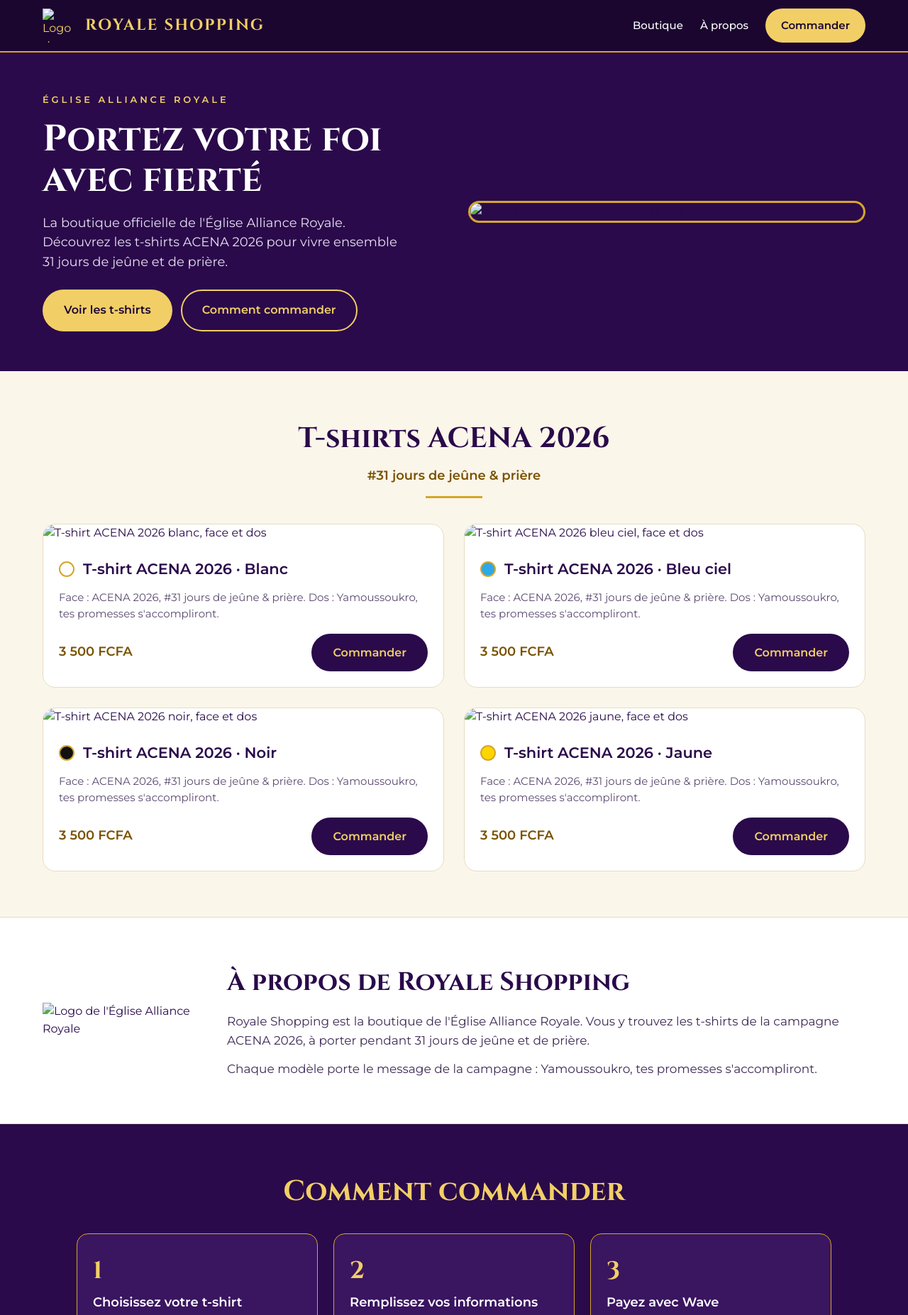
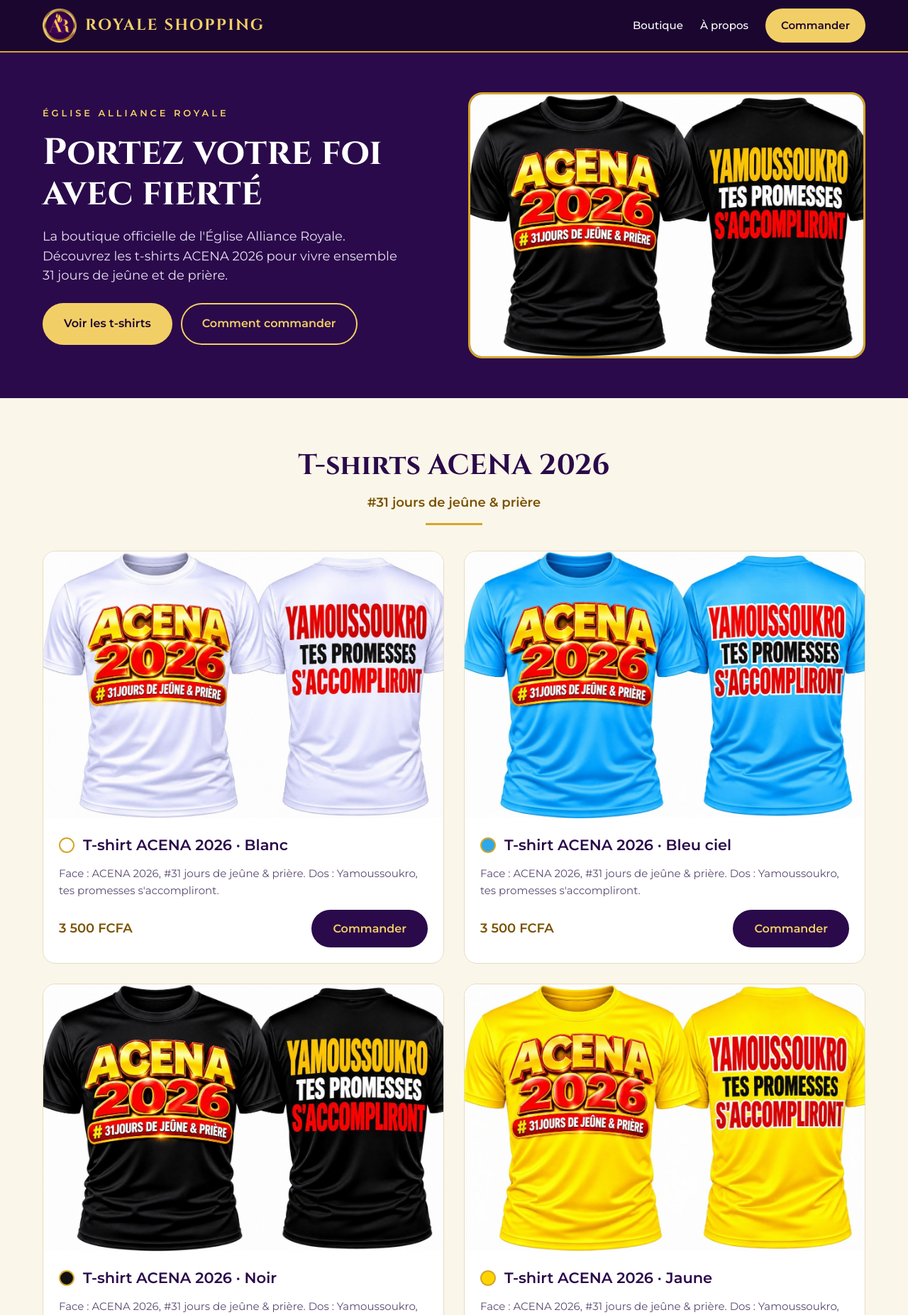
Before and after one commit to DaveProp/Royale-Shopping, a plain HTML site: page index.html in a window 1280 px wide. Shown: the top 1853 px of the page at 71% size. Drawn offline with Linux system fonts and the light colour scheme.

Commit message:
Add files via upload

```diff
--- a/index.html
+++ b/index.html
@@ -7,8 +7,8 @@
 <meta name="description" content="Royale Shopping, la boutique de l'Église Alliance Royale : t-shirts ACENA 2026.">
 <meta name="theme-color" content="#2A0A4A">
 <link rel="manifest" href="manifest.webmanifest">
-<link rel="icon" href="icons/icon-192.png">
-<link rel="apple-touch-icon" href="icons/icon-192.png">
+<link rel="icon" href="icon-192.png">
+<link rel="apple-touch-icon" href="icon-192.png">
 <meta name="apple-mobile-web-app-capable" content="yes">
 <meta name="apple-mobile-web-app-title" content="Royale Shopping">
 <link rel="preconnect" href="https://fonts.googleapis.com">
@@ -106,7 +106,7 @@ dialog::backdrop{background:rgba(27,6,48,.72)}
 <header>
 <div class="wrap">
 <a class="brand" href="#accueil">
-<img src="img/logo-ar.png" alt="Logo de l'Église Alliance Royale">
+<img src="logo-ar.png" alt="Logo de l'Église Alliance Royale">
 <span>ROYALE SHOPPING</span>
 </a>
 <nav>
@@ -132,7 +132,7 @@ dialog::backdrop{background:rgba(27,6,48,.72)}
 <p class="hint" id="ioshint" hidden>Sur iPhone : touchez Partager, puis « Sur l'écran d'accueil ».</p>
 </div>
 <div class="pic">
-<img src="img/tshirt-noir.jpg" alt="T-shirt ACENA 2026 noir, face et dos">
+<img src="tshirt-noir.jpg" alt="T-shirt ACENA 2026 noir, face et dos">
 </div>
 </div>
 </section>
@@ -147,7 +147,7 @@ dialog::backdrop{background:rgba(27,6,48,.72)}
 <div class="grid">
 
 <article class="card">
-<img src="img/tshirt-blanc.jpg" alt="T-shirt ACENA 2026 blanc, face et dos">
+<img src="tshirt-blanc.jpg" alt="T-shirt ACENA 2026 blanc, face et dos">
 <div class="body">
 <div class="name"><span class="dot" style="background:#FFFFFF"></span><h3>T-shirt ACENA 2026 · Blanc</h3></div>
 <p>Face : ACENA 2026, #31 jours de jeûne &amp; prière. Dos : Yamoussoukro, tes promesses s'accompliront.</p>
@@ -156,7 +156,7 @@ dialog::backdrop{background:rgba(27,6,48,.72)}
 </article>
 
 <article class="card">
-<img src="img/tshirt-bleu.jpg" alt="T-shirt ACENA 2026 bleu ciel, face et dos">
+<img src="tshirt-bleu.jpg" alt="T-shirt ACENA 2026 bleu ciel, face et dos">
 <div class="body">
 <div class="name"><span class="dot" style="background:#2DA8E8"></span><h3>T-shirt ACENA 2026 · Bleu ciel</h3></div>
 <p>Face : ACENA 2026, #31 jours de jeûne &amp; prière. Dos : Yamoussoukro, tes promesses s'accompliront.</p>
@@ -165,7 +165,7 @@ dialog::backdrop{background:rgba(27,6,48,.72)}
 </article>
 
 <article class="card">
-<img src="img/tshirt-noir.jpg" alt="T-shirt ACENA 2026 noir, face et dos">
+<img src="tshirt-noir.jpg" alt="T-shirt ACENA 2026 noir, face et dos">
 <div class="body">
 <div class="name"><span class="dot" style="background:#111111"></span><h3>T-shirt ACENA 2026 · Noir</h3></div>
 <p>Face : ACENA 2026, #31 jours de jeûne &amp; prière. Dos : Yamoussoukro, tes promesses s'accompliront.</p>
@@ -174,7 +174,7 @@ dialog::backdrop{background:rgba(27,6,48,.72)}
 </article>
 
 <article class="card">
-<img src="img/tshirt-jaune.jpg" alt="T-shirt ACENA 2026 jaune, face et dos">
+<img src="tshirt-jaune.jpg" alt="T-shirt ACENA 2026 jaune, face et dos">
 <div class="body">
 <div class="name"><span class="dot" style="background:#FFD500"></span><h3>T-shirt ACENA 2026 · Jaune</h3></div>
 <p>Face : ACENA 2026, #31 jours de jeûne &amp; prière. Dos : Yamoussoukro, tes promesses s'accompliront.</p>
@@ -188,7 +188,7 @@ dialog::backdrop{background:rgba(27,6,48,.72)}
 
 <section id="apropos" class="about">
 <div class="wrap">
-<img src="img/logo-ar.png" alt="Logo de l'Église Alliance Royale">
+<img src="logo-ar.png" alt="Logo de l'Église Alliance Royale">
 <div class="t">
 <h2>À propos de Royale Shopping</h2>
 <p>Royale Shopping est la boutique de l'Église Alliance Royale. Vous y trouvez les t-shirts de la campagne ACENA 2026, à porter pendant 31 jours de jeûne et de prière.</p>
```
Also changed, not shown: admin.html (+1 -1 lines), sw.js (+8 -8 lines), LISEZ-MOI.txt, manifest.webmanifest.
